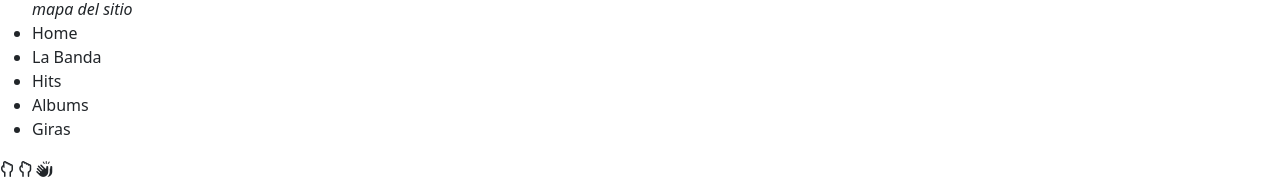
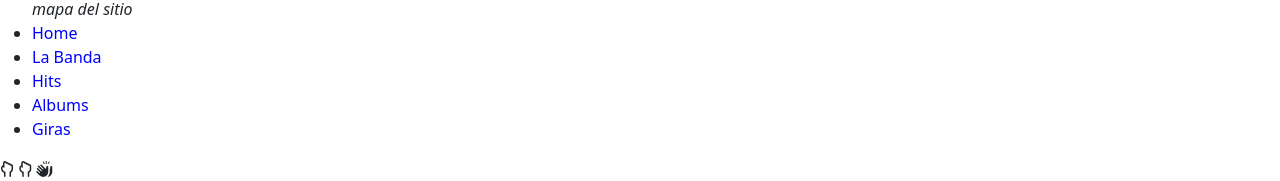
Before and after one commit to LuciaMolina9/PFMolina, a website: page index.html in a window 1280 px wide. Shown: the part 1265-1446 px from the top of the page. Drawn offline with nearby package versions, Linux system fonts and the light colour scheme.

Commit message:
correcion mapa del sitio

```diff
--- a/index.html
+++ b/index.html
@@ -92,11 +92,11 @@
 
   <ul>
     <i>mapa del sitio</i>
-    <li><a href="#"></a>Home</li>
-    <li><a href="./pages/la banda.html"></a>La Banda</li>
-    <li><a href="./pages/hits.html"></a>Hits</li>
-    <li><a href="./pages/albums.html"></a>Albums</li>
-    <li><a href="./pages/giras.html"></a>Giras</li>
+    <li><a href="#">Home</a></li>
+    <li><a href="./pages/la banda.html">La Banda</a></li>
+    <li><a href="./pages/hits.html">Hits</a></li>
+    <li><a href="./pages/albums.html">Albums</a></li>
+    <li><a href="./pages/giras.html">Giras</a></li>
   </ul>
 
   <div class="wwry">
--- a/sass/components/_navbar.sass
+++ b/sass/components/_navbar.sass
@@ -7,8 +7,8 @@
     justify-content: space-evenly
     background-color: red
     padding: 15px
-
-
+    a
+        color: white
 
 
 .navegador
--- a/sass/layout/_generales.sass
+++ b/sass/layout/_generales.sass
@@ -3,4 +3,4 @@ body
 
 a
     text-decoration: none
-    color: white
+    color: blue
```
Also changed, not shown: css/styles.css, 1 other file.
